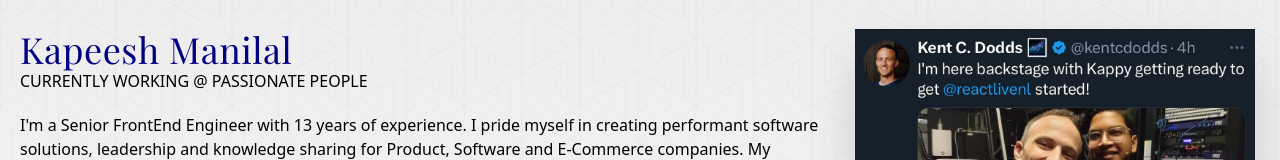
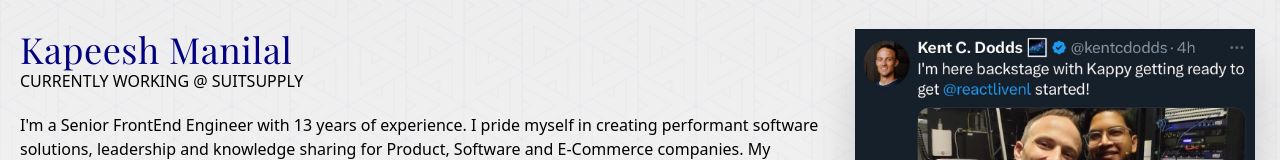
Before and after one commit to kappy904/kapeesh.dev-next-rebuild, a Next.js app: page / in a window 1280 px wide. Shown: the part 131-291 px from the top of the page. Built offline with nearby package versions, Linux system fonts and the light colour scheme.

Commit message:
update job

```diff
--- a/pages/index.tsx
+++ b/pages/index.tsx
@@ -44,7 +44,7 @@ export default function Home() {
           </h1>
           <p>
             <strong className="font-medium uppercase">
-              Currently working @ Passionate People
+              Currently working @ SUITSUPPLY
             </strong>
           </p>
           <p className="my-5">
```
